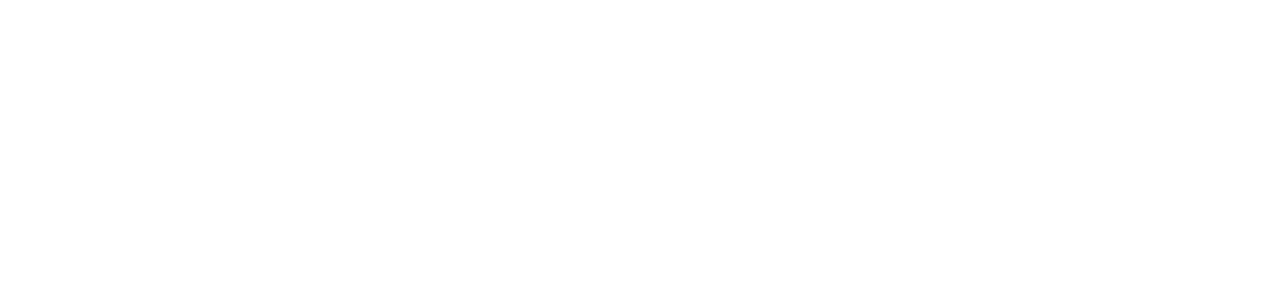
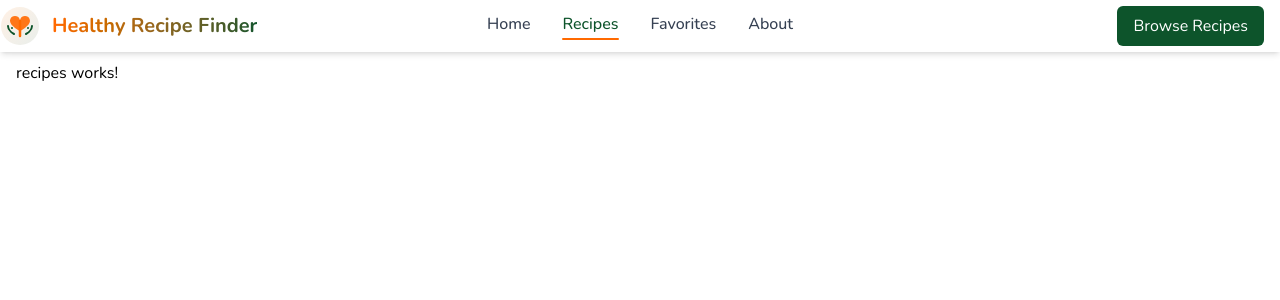
Before and after one commit to Meqdad-Moradi/recipe-finder, an Angular app: page /recipes in a window 1280 px wide. Before the commit this address led to /. Shown: the top 300 px of the page. Built offline with nearby package versions, Linux system fonts and the light colour scheme.

Commit message:
button functionality added

```diff
--- a/src/app/app.routes.ts
+++ b/src/app/app.routes.ts
@@ -1,11 +1,15 @@
 import { Routes } from '@angular/router';
 import { Layout } from './components/layout/layout';
 import { Home } from './components/pages/home/home';
+import { Recipes } from './components/pages/recipes/recipes';
 
 export const routes: Routes = [
   {
     path: '',
     component: Layout,
-    children: [{ path: '', component: Home, pathMatch: 'full' }],
+    children: [
+      { path: '', component: Home, pathMatch: 'full' },
+      { path: 'recipes', component: Recipes, pathMatch: 'full' },
+    ],
   },
 ];
--- a/src/app/components/apps/button/button.html
+++ b/src/app/components/apps/button/button.html
@@ -1,5 +1,7 @@
 <button
   class="cursor-pointer md:block bg-green-900 text-white rounded-md px-4 py-2 hover:bg-green-800 transition-colors"
+  [routerLink]="[routerLink()]"
+  (click)="onClick()"
 >
   {{ btnText() }}
 </button>
--- a/src/app/components/apps/button/button.ts
+++ b/src/app/components/apps/button/button.ts
@@ -1,11 +1,22 @@
-import { Component, input } from '@angular/core';
+import { Component, input, output } from '@angular/core';
+import { RouterLink } from '@angular/router';
 
 @Component({
   selector: 'app-button',
-  imports: [],
+  imports: [RouterLink],
   templateUrl: './button.html',
   styleUrl: './button.scss',
 })
 export class Button {
-  public btnText = input.required<string>();
+  readonly btnText = input.required<string>();
+  readonly routerLink = input<string>('');
+
+  readonly click = output<void>();
+
+  /**
+   * onClick
+   */
+  public onClick(): void {
+    this.click.emit();
+  }
 }
--- a/src/app/components/apps/readyto-cook/readyto-cook.html
+++ b/src/app/components/apps/readyto-cook/readyto-cook.html
@@ -1,7 +1,9 @@
-<section class="max-w-4xl mx-auto grid place-items-center gap-4 my-16 bg-gray-100 rounded-xl p-10">
+<section
+  class="max-w-4xl mx-auto grid place-items-center gap-4 my-16 bg-gray-100 rounded-xl p-10"
+>
   <app-section-title title="Ready to cook smarter?"></app-section-title>
   <p class="mb-4">
     Hit the button, pick a recipe, and get dinner on the table--fast.
   </p>
-  <app-button btnText="Browse recipes"></app-button>
+  <app-button btnText="Browse recipes" routerLink="/recipes"></app-button>
 </section>
--- a/src/app/components/apps/readyto-cook/readyto-cook.ts
+++ b/src/app/components/apps/readyto-cook/readyto-cook.ts
@@ -1,6 +1,6 @@
 import { Component } from '@angular/core';
 import { SectionTitle } from '../section-title/section-title';
-import { Button } from "../button/button";
+import { Button } from '../button/button';
 
 @Component({
   selector: 'app-readyto-cook',
--- /dev/null
+++ b/src/app/components/pages/recipes/recipes.html
@@ -0,0 +1 @@
+<p>recipes works!</p>
```
Also changed, not shown: src/app/components/pages/recipes/recipes.ts (added, +11 -0 lines), src/app/components/pages/recipes/recipes.scss (added), 1 other file (tests, documents, lock files or other folders).
